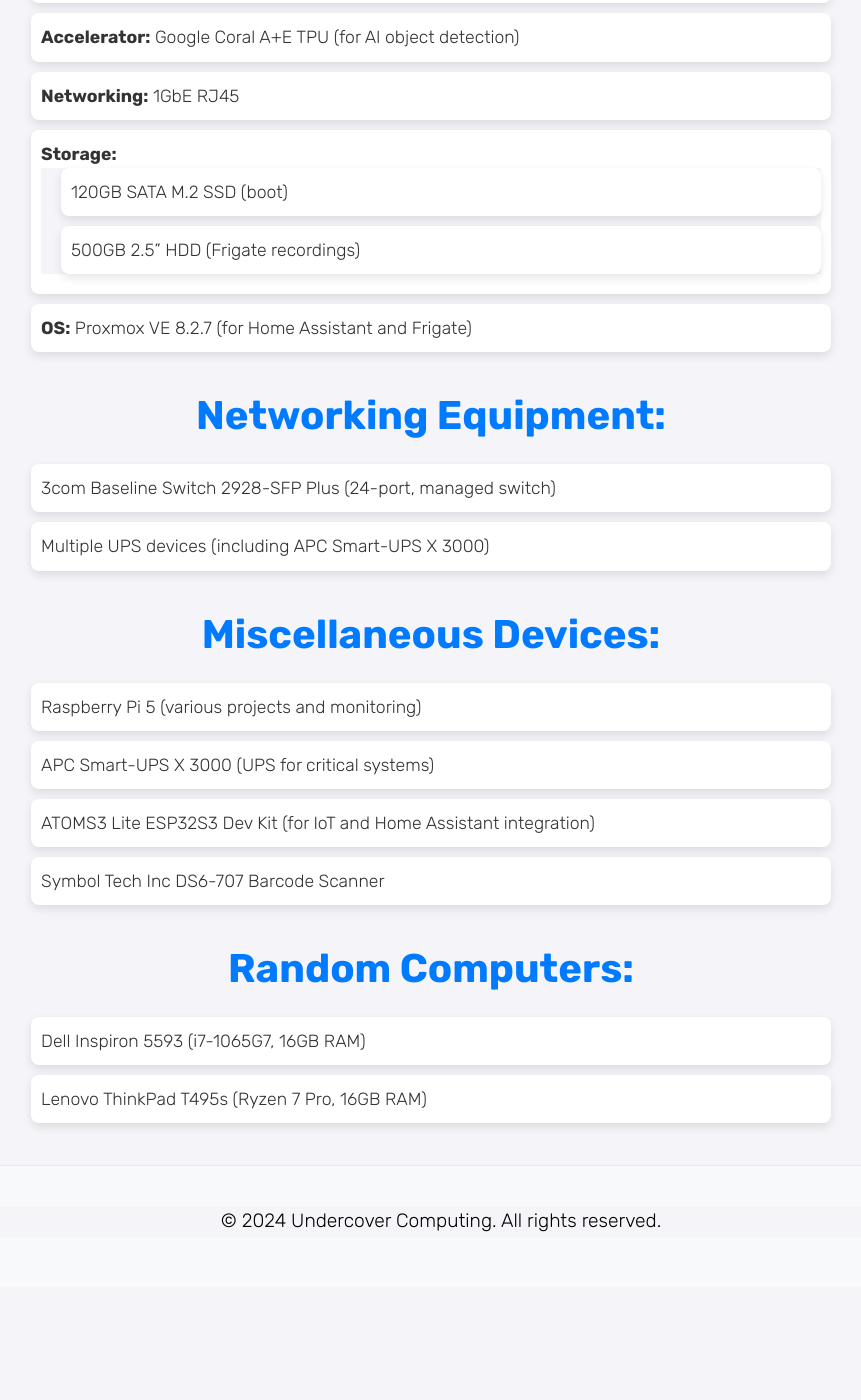
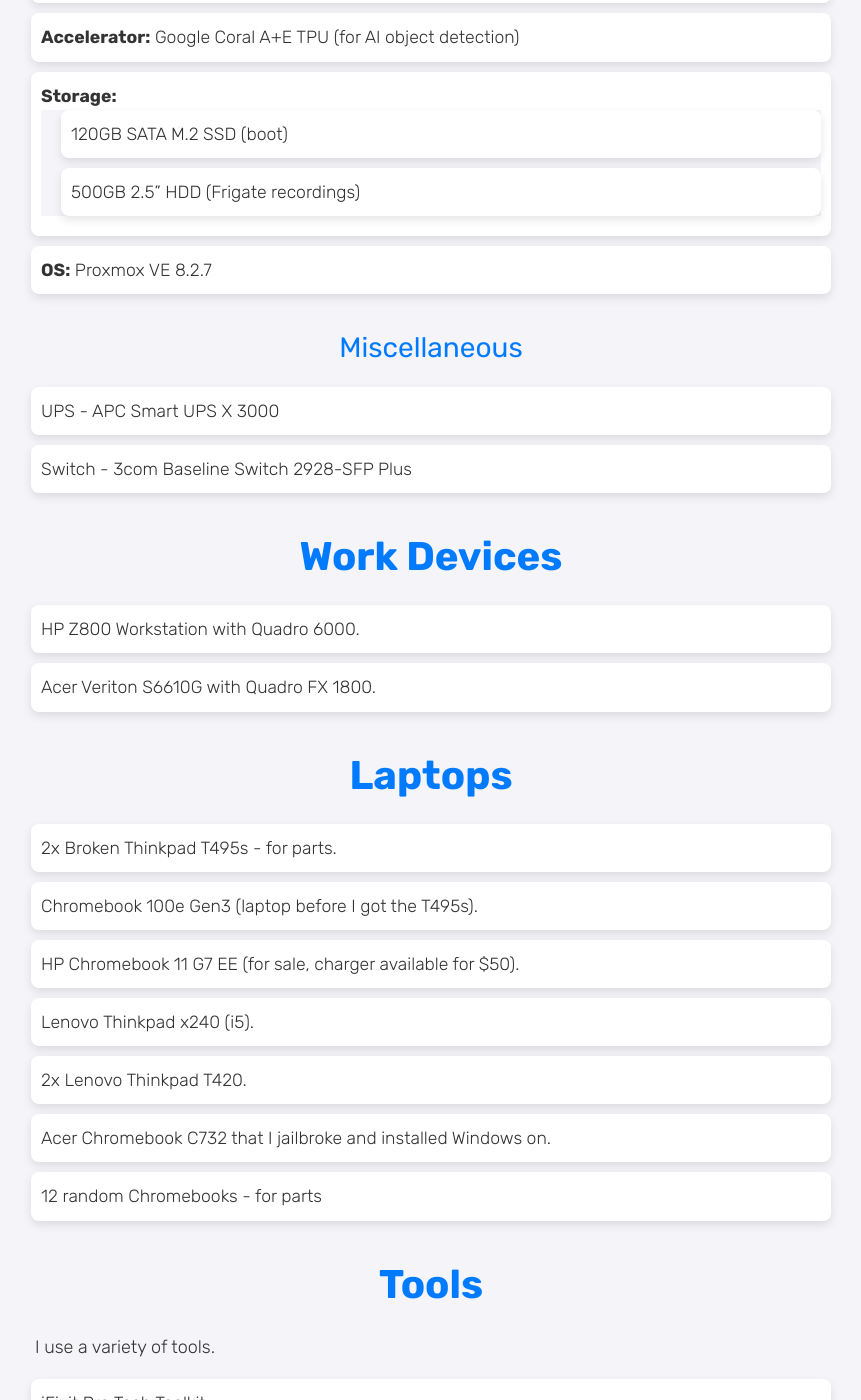
Before and after one commit to UndercoverComputing/undercovercomputing.com, a Jekyll site: the page inventory.html, which Jekyll copies as it is, in a window 1280 px wide and 1400 px high, scrolled down 2529 px. Shown: the whole window, without its empty margins (209-1070 px from the left). Built offline with Jekyll 4.4.1, drawn with Linux system fonts in a browser that asks for light colours; before the commit the page ends 3816 px from its top, so only the background shows below that; some of the changed text lies outside the part shown.

```diff
--- a/inventory.html
+++ b/inventory.html
@@ -197,41 +197,87 @@
           <li><strong>CPU:</strong> Intel i7-1065G7 (4 cores, 8 threads)</li>
           <li><strong>Memory:</strong> 16GB DDR4</li>
           <li><strong>Accelerator:</strong> Google Coral A+E TPU (for AI object detection)</li>
-            <li><strong>Networking:</strong> 1GbE RJ45</li>
           <li><strong>Storage:</strong>
             <ul>
               <li>120GB SATA M.2 SSD (boot)</li>
               <li>500GB 2.5” HDD (Frigate recordings)</li>
             </ul>
           </li>
-            <li
-            <li><strong>OS:</strong> Proxmox VE 8.2.7 (for Home Assistant and Frigate)</li>
+          <li><strong>OS:</strong> Proxmox VE 8.2.7</li>
         </ul>
 
-        <h1><strong>Networking Equipment:</strong></h1>
+        <h3>Miscellaneous</h3>
         <ul>
-            <li>3com Baseline Switch 2928-SFP Plus (24-port, managed switch)</li>
-            <li>Multiple UPS devices (including APC Smart-UPS X 3000)</li>
+          <li>UPS - APC Smart UPS X 3000</li>
+          <li>Switch - 3com Baseline Switch 2928-SFP Plus</li>
         </ul>
 
-        <h1><strong>Miscellaneous Devices:</strong></h1>
+        <h1><strong>Work Devices</strong></h1>
         <ul>
-            <li>Raspberry Pi 5 (various projects and monitoring)</li>
-            <li>APC Smart-UPS X 3000 (UPS for critical systems)</li>
-            <li>ATOMS3 Lite ESP32S3 Dev Kit (for IoT and Home Assistant integration)</li>
-            <li>Symbol Tech Inc DS6-707 Barcode Scanner</li>
+          <li>HP Z800 Workstation with Quadro 6000.</li>
+          <li>Acer Veriton S6610G with Quadro FX 1800.</li>
         </ul>
 
-        <h1><strong>Random Computers:</strong></h1>
+        <h1><strong>Laptops</strong></h1>
         <ul>
-            <li>Dell Inspiron 5593 (i7-1065G7, 16GB RAM)</li>
-            <li>Lenovo ThinkPad T495s (Ryzen 7 Pro, 16GB RAM)</li>
+          <li>2x Broken Thinkpad T495s - for parts.</li>
+          <li>Chromebook 100e Gen3 (laptop before I got the T495s).</li>
+          <li>HP Chromebook 11 G7 EE (for sale, charger available for $50).</li>
+          <li>Lenovo Thinkpad x240 (i5).</li>
+          <li>2x Lenovo Thinkpad T420.</li>
+          <li>Acer Chromebook C732 that I jailbroke and installed Windows on.</li>
+          <li>12 random Chromebooks - for parts</li>
         </ul>
+
+        <h1><strong>Tools</strong></h1>
+        <p>I use a variety of tools.</p>
+        <ul>
+          <li>iFixit Pro Tech Toolkit</li>
+          <li>iFixit Magnetic Project Mat</li>
+          <li>iFixit Anti-Static Project Tray</li>
+          <li>Generic soldering iron</li>
+          <li>Generic Screwdriver set</li>
+          <li>Generic multimeter</li>
+          <li>Wire strippers, pliers, etc.</li>
+        </ul>
+
+        <p>I also use adapters for many tasks.</p>
+        <ul>
+          <li>USB A <strong>male</strong> to RJ45 <strong>female</strong></li>
+          <li>USB A <strong>female</strong> to USB C <strong>male</strong> (USB 3.0)</li>
+          <li>USB C <strong>female</strong> to USB A <strong>male</strong> (USB 3.0)</li>
+          <li>RJ45 console cable to serial</li>
+          <li>Serial to USB A</li>
+          <li>USB A to USB C</li>
+          <li>Many USB C cables</li>
+          <li>A lot of HDMI, DP, DVI, VGA etc</li>
+        </ul>
+
+        <h1><strong>Random Computers</strong></h1>
+        <ul>
+          <li><a href="https://undercovercomputing.com/images/Windows-98-Setup.jpg">IBM Personal Computer 300GL</a></li>
+          <li>HP Compaq 6005 Pro</li>
+          <li>Lenovo/IBM Thinkcentre 8773</li>
+          <li>Lenovo/IBM Thinkcentre 8982</li>
+        </ul>
+
+        <h1><strong>Miscellaneous Electronics</strong></h1>
+        <ul>
+          <li>2x Dynamix UPS 1700VA/1000W - Needs batteries</li>
+        </ul>
+
+        <p>My network is on a 1000W UPS and I have about 2 1/2 hours of internet during a power outage. My computer is also on a UPS so I can continue working when there is a power outage (it doesn’t happen very often, but it does happen).</p>
       </main>
 
-    <!-- Footer Section -->
-    <footer class="page-footer" role="contentinfo">
-        <p>&copy; 2024 Undercover Computing. All rights reserved.</p>
+    <!-- Footer -->
+    <footer class="site-footer">
+        <a href="https://undercovercomputing.com/credits" class="credits-nav-link">Image Credits</a>
+        <p>Follow me on social media!</p>
+        <ul class="social-links">
+            <li><a href="https://www.facebook.com/UndercoverComputing/" target="_blank" aria-label="Facebook"><img src="images/facebook.png" alt="Facebook"></a></li>
+            <li><a href="https://www.instagram.com/undercovercomputing/" target="_blank" aria-label="Instagram"><img src="images/instagram.png" alt="Instagram"></a></li>
+        </ul>
     </footer>
+
 </body>
 </html>
```
Lines whose indentation alone changed are shown as unchanged.
